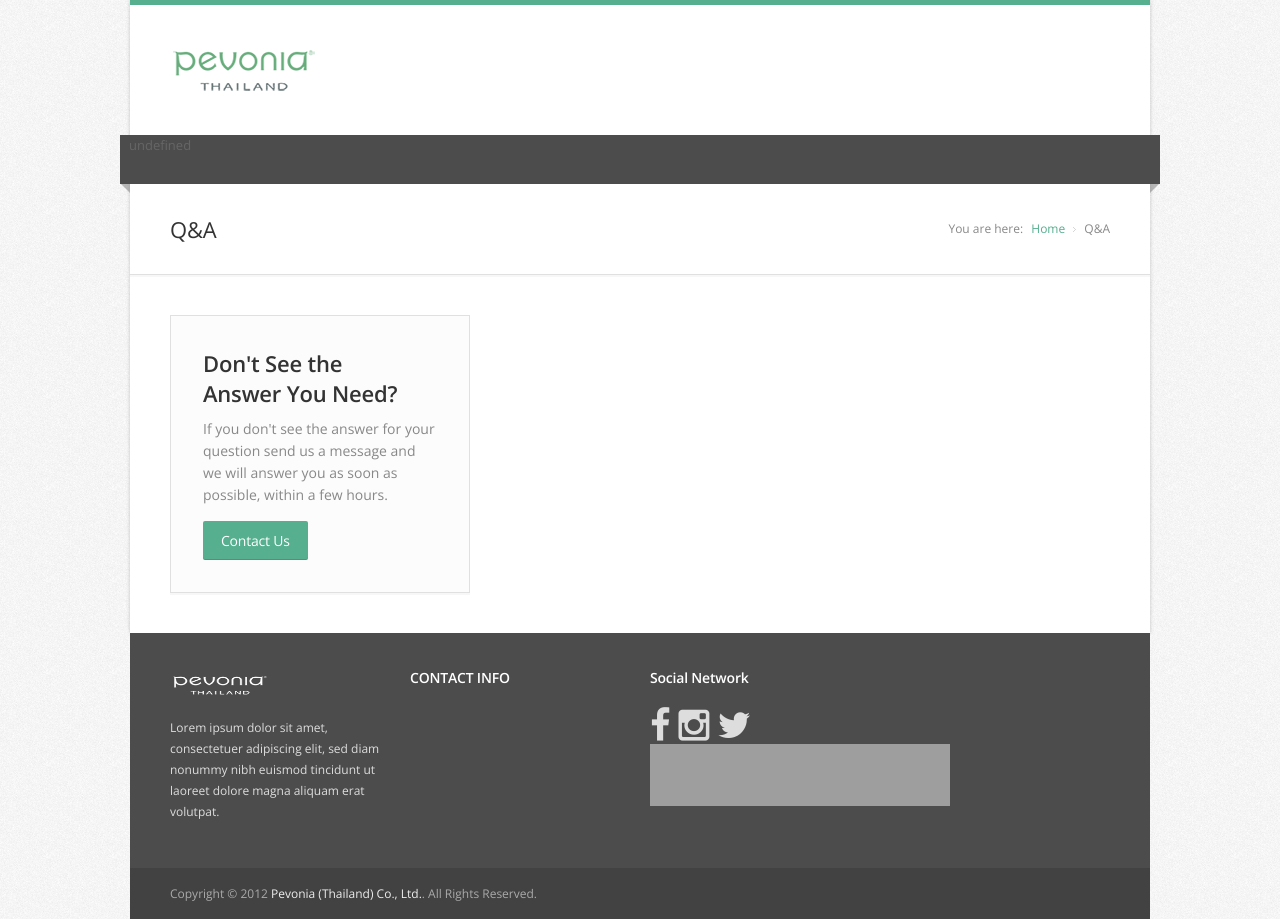
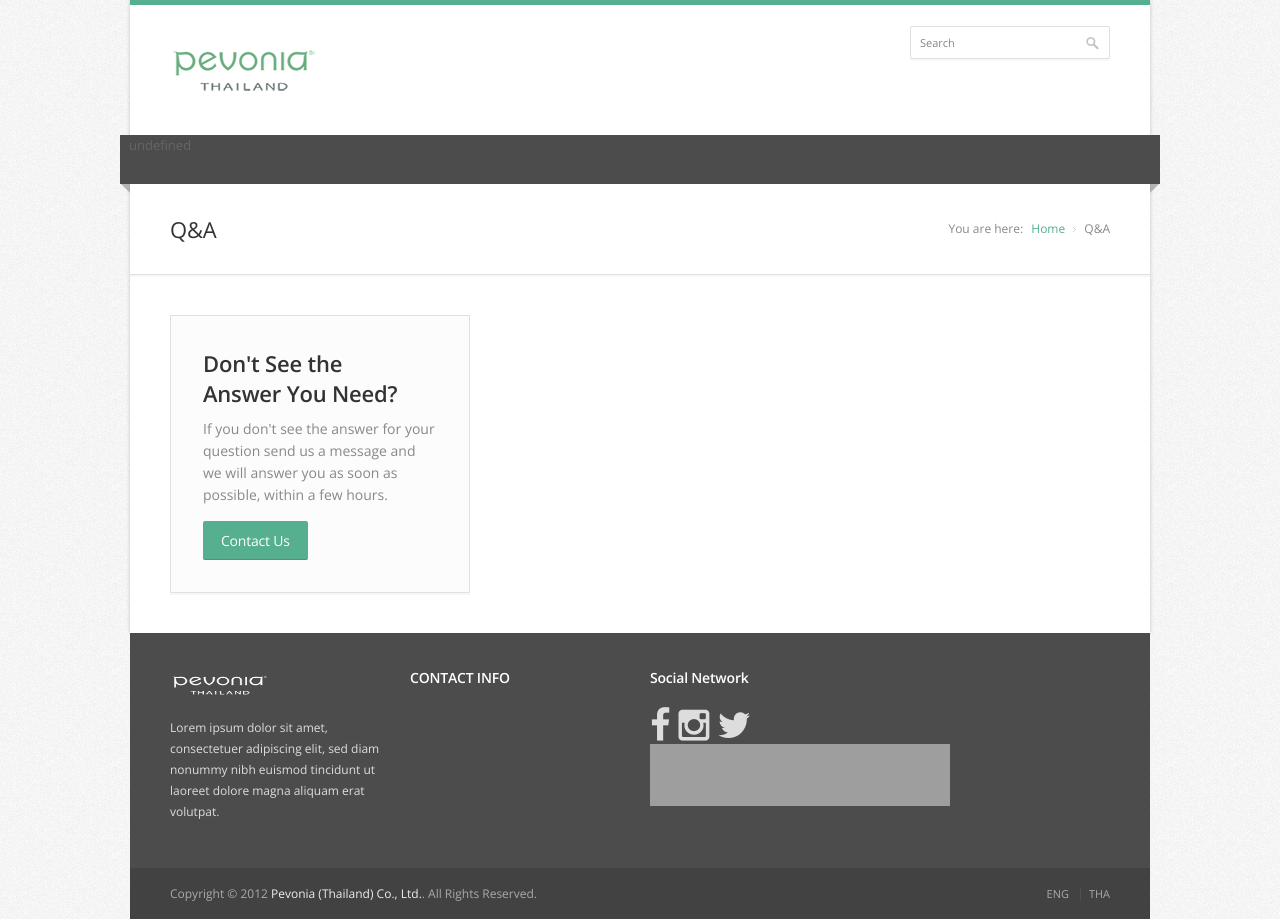
Before and after one commit to ibarboon/pevoniathailand, a CodeIgniter app: page /index.php/qa/index in a window 1280 px wide. Run offline with CodeIgniter, Linux system fonts and the light colour scheme; data that the repository does not hold is empty; grey boxes are pictures that could not be loaded.

Commit message:
R14.8
1.) edit footer (language bar)
2.) edit header (add search form)

```diff
--- a/application/views/footer_view.php
+++ b/application/views/footer_view.php
@@ -35,15 +35,14 @@
 				<div class="eight columns">
 					<div class="copyright">Copyright &copy; 2012 <a href="javascript:void(0);">Pevonia (Thailand) Co., Ltd.</a>. All Rights Reserved.</div>
 				</div>
-				<!--div class="eight columns">
+				<div class="eight columns">
 					<nav id="sub-menu">
-					<ul>
-					<li><a href="#">FAQ's</a></li>
-					<li><a href="#">Sitemap</a></li>
-					<li><a href="#">Contact</a></li>
-					</ul>
+						<ul>
+							<li><a href="#">ENG</a></li>
+							<li><a href="#">THA</a></li>
+						</ul>
 					</nav>
-				</div-->
+				</div>
 			</div>
 		</footer>
 	</body>
--- a/application/views/header_view.php
+++ b/application/views/header_view.php
@@ -30,18 +30,52 @@
 	<body>
 		<div id="wrapper">
 			<div id="top-line"></div>
-			<div>
 			<div class="container">
+
+	<!-- Header -->
 	<header id="header">
+
+		<!-- Logo -->
 		<div class="ten columns">
 			<div id="logo">
 				<h1><a href="<?php echo site_url('/'); ?>"><img src="<?php echo base_url('/assets/images/temp-logo.png'); ?>" alt="Pevonia Thailand" /></a></h1>
+<!-- 				<div id="tagline">Template Without Compromises!</div> -->
 				<div class="clearfix"></div>
 			</div>
 		</div>
+
+		<!-- Social / Contact -->
+		<div class="six columns">
+
+			<!-- Social Icons -->
+<!-- 			<ul class="social-icons"> -->
+<!-- 				<li class="twitter"><a href="#">Twitter</a></li> -->
+<!-- 				<li class="facebook"><a href="#">Facebook</a></li> -->
+<!-- 				<li class="dribbble"><a href="#">Dribbble</a></li> -->
+<!-- 				<li class="linkedin"><a href="#">LinkedIn</a></li> -->
+<!-- 				<li class="rss"><a href="#">RSS</a></li> -->
+<!-- 			</ul> -->
+			<br>
+
+			<div class="clearfix"></div>
+
+<!-- 			<div class="contact-details">Contact Phone: +48 880 440 110</div> -->
+
+<!-- 			<div class="clearfix"></div> -->
+
+			<!-- Search -->
+			<nav class="top-search">
+				<form method="get" action="404-page.html">
+					<button class="search-btn"></button>
+					<input type="text" value="Search" onfocus="if(this.value=='Search')this.value='';" onblur="if(this.value=='')this.value='Search';" class="search-field">
+				</form>
+			</nav>
+
+		</div>
 	</header>
+
 	<div class="clearfix"></div>
-				</div>
+
 </div>
 			<nav id="navigation" class="style-1">
 				<div class="left-corner"></div>
```
Lines whose indentation alone changed are shown as unchanged.
